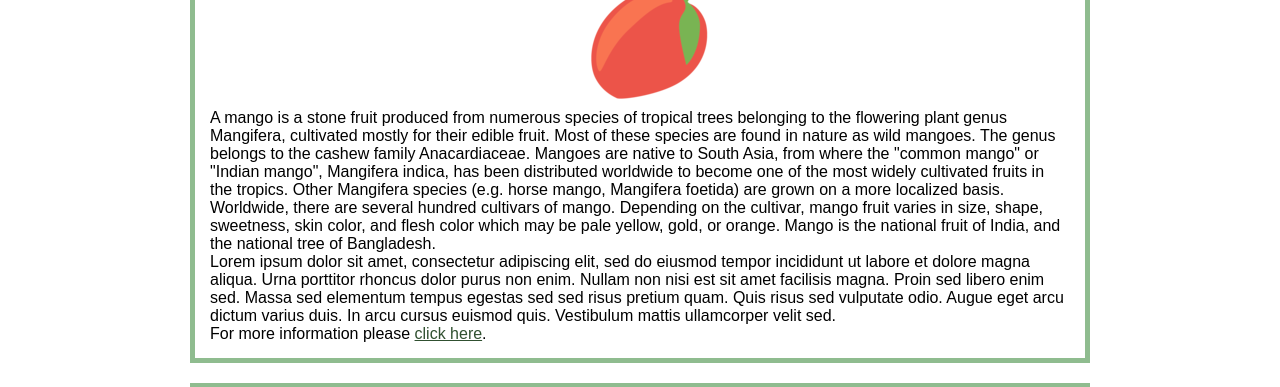
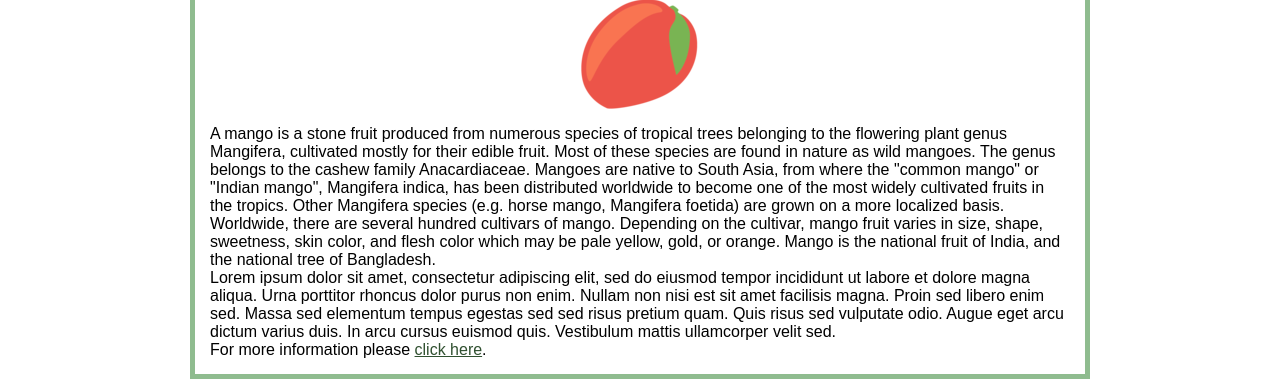
Before and after one commit to lapardo/css-workshop, a plain HTML site: page index.html in a window 1280 px wide. Shown: the part 300-687 px from the top of the page. Drawn offline with Linux system fonts and the light colour scheme.

Commit message:
centering img

```diff
--- a/css/styles.css
+++ b/css/styles.css
@@ -58,10 +58,19 @@ img {
 }
 */
 
+/*
 img {
 	position: relative;
 	left: 50%;
 	margin-left: -50px;
+}
+*/
+
+img {
+	display: block;
+    margin-left: auto;
+    margin-right: auto;
+	padding: 10px;
 }
 
 .content-wrap {
```
